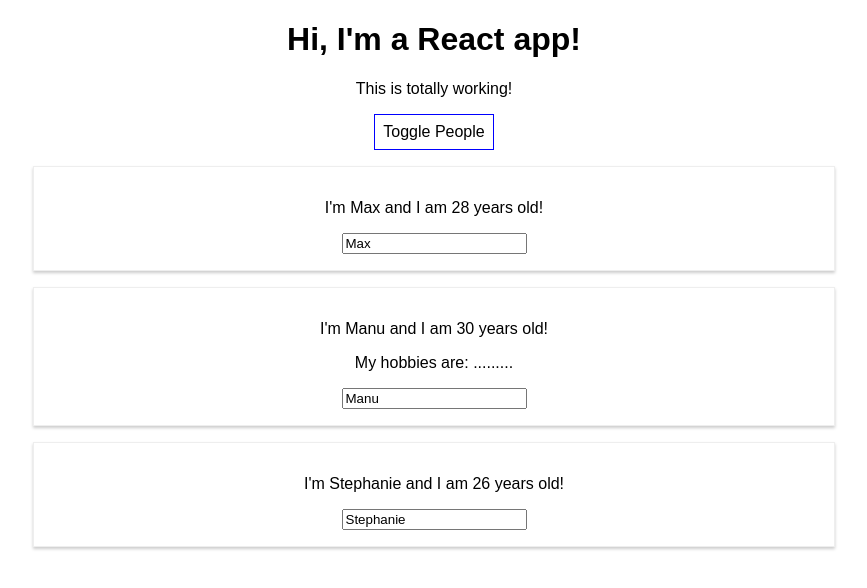
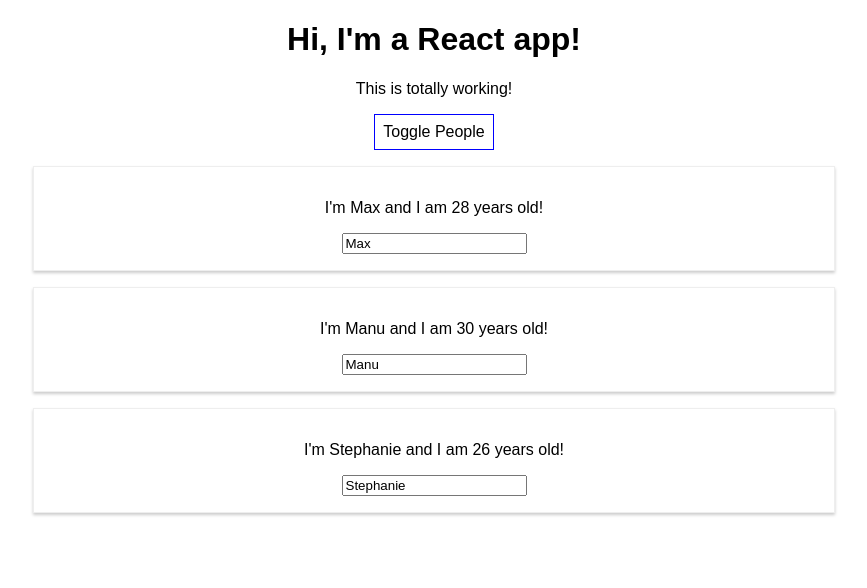
Before and after one commit to btken88/udemyReact, a React (Create React App) app in the folder react-complete-guide/: page / in a window 1280 px wide. Both pictures are taken after a click on the button "Toggle People". Shown: the top 588 px of the page, without its empty margins (206-1073 px from the left). Built offline with nearby package versions, Linux system fonts and the light colour scheme.

Commit message:
Break conditional logic out of App.render return and add map to dynamically create person cards.

```diff
--- a/react-complete-guide/src/App.js
+++ b/react-complete-guide/src/App.js
@@ -46,6 +46,18 @@ class App extends Component {
       cursor: 'pointer'
     }
 
+    let people = null;
+
+    if (this.state.showPeople) {
+      people = (
+        <div>
+          {this.state.people.map(person => {
+            return <Person name={person.name} age={person.age} />
+          })}
+        </div>
+      )
+    }
+
     return (
       <div className="App">
         <h1>Hi, I'm a React app!</h1>
@@ -53,19 +65,7 @@ class App extends Component {
         <button
           style={style}
           onClick={this.togglePersonsHandler}>Toggle People</button>
-        {this.state.showPeople ?
-          <div>
-            <Person
-              name={this.state.people[0].name}
-              age={this.state.people[0].age} />
-            <Person
-              name={this.state.people[1].name}
-              age={this.state.people[1].age}
-              click={this.switchNameHandler.bind(this, 'Maximilian')}
-              changed={this.nameChangedHandler}>My hobbies are: .........</Person>
-            <Person name={this.state.people[2].name} age={this.state.people[2].age} />
-          </div>
-          : null}
+        {people}
       </div>
     );
   }
```
